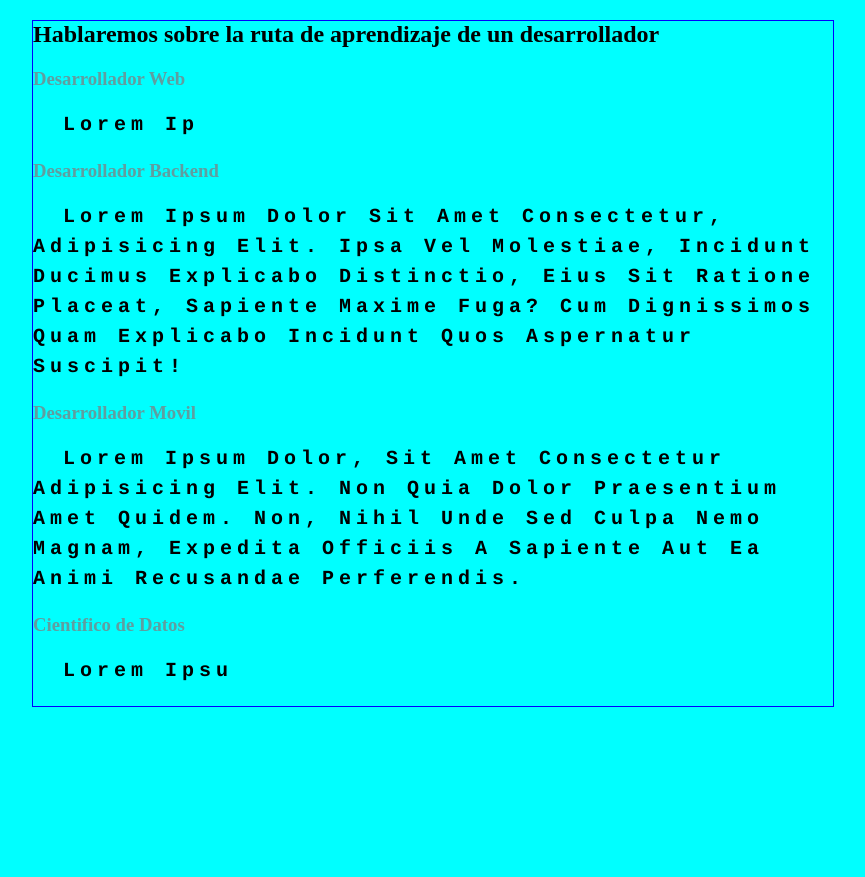
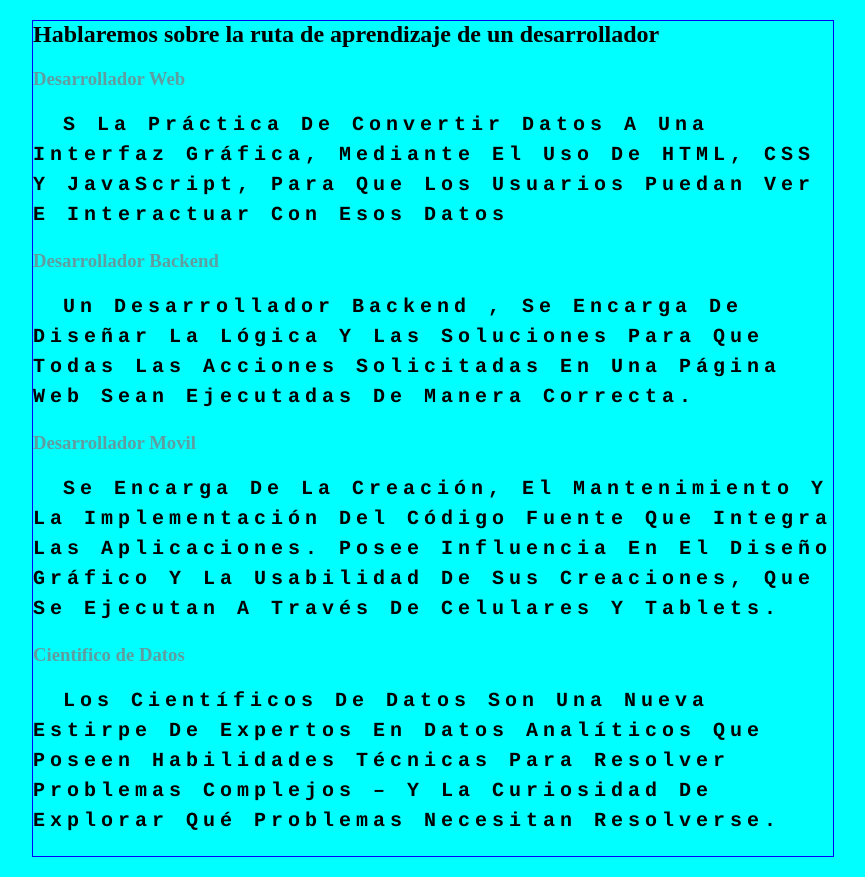
Before and after one commit to Daniel-Escobar/my_fisrt_repository, a plain HTML site: page index.html in a window 1280 px wide. Shown: the whole page, without its empty margins (207-1072 px from the left). Before the commit the page ends 800 px from the top, so only its background shows below. Drawn offline with Linux system fonts and the light colour scheme.

Commit message:
Nuevo contenido sobre programadores

```diff
--- a/index.html
+++ b/index.html
@@ -10,13 +10,13 @@
     <div class="main">
         <h2>Hablaremos sobre la ruta de aprendizaje de un desarrollador</h2>
         <h3>Desarrollador Web</h3>
-            <p>Lorem Ip</p>
+            <p>s la práctica de convertir datos a una interfaz gráfica, mediante el uso de HTML, CSS y JavaScript, para que los usuarios puedan ver e interactuar con esos datos</p>
         <h3>Desarrollador Backend</h3>
-            <p>Lorem ipsum dolor sit amet consectetur, adipisicing elit. Ipsa vel molestiae, incidunt ducimus explicabo distinctio, eius sit ratione placeat, sapiente maxime fuga? Cum dignissimos quam explicabo incidunt quos aspernatur suscipit!</p>
+            <p>Un desarrollador backend , se encarga de diseñar la lógica y las soluciones para que todas las acciones solicitadas en una página web sean ejecutadas de manera correcta. </p>
         <h3>Desarrollador Movil</h3>
-            <p>Lorem ipsum dolor, sit amet consectetur adipisicing elit. Non quia dolor praesentium amet quidem. Non, nihil unde sed culpa nemo magnam, expedita officiis a sapiente aut ea animi recusandae perferendis.</p>
+            <p>se encarga de la creación, el mantenimiento y la implementación del código fuente que integra las aplicaciones. Posee influencia en el diseño gráfico y la usabilidad de sus creaciones, que se ejecutan a través de celulares y tablets.</p>
         <h3>Cientifico de Datos</h3>
-            <p>Lorem ipsu</p>
+            <p>Los científicos de datos son una nueva estirpe de expertos en datos analíticos que poseen habilidades técnicas para resolver problemas complejos – y la curiosidad de explorar qué problemas necesitan resolverse.</p>
     </div>
 </body>
 </html>
```
